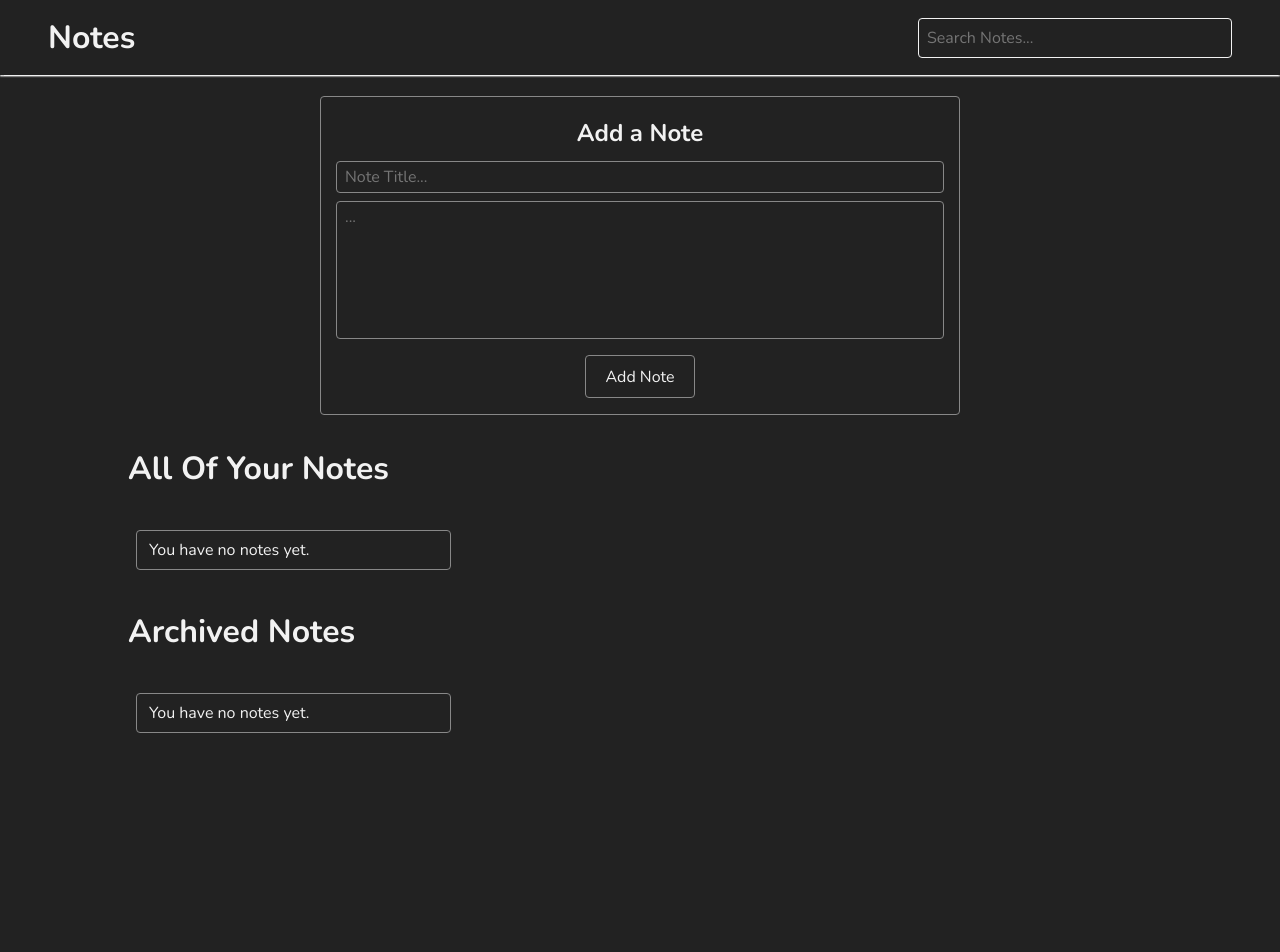
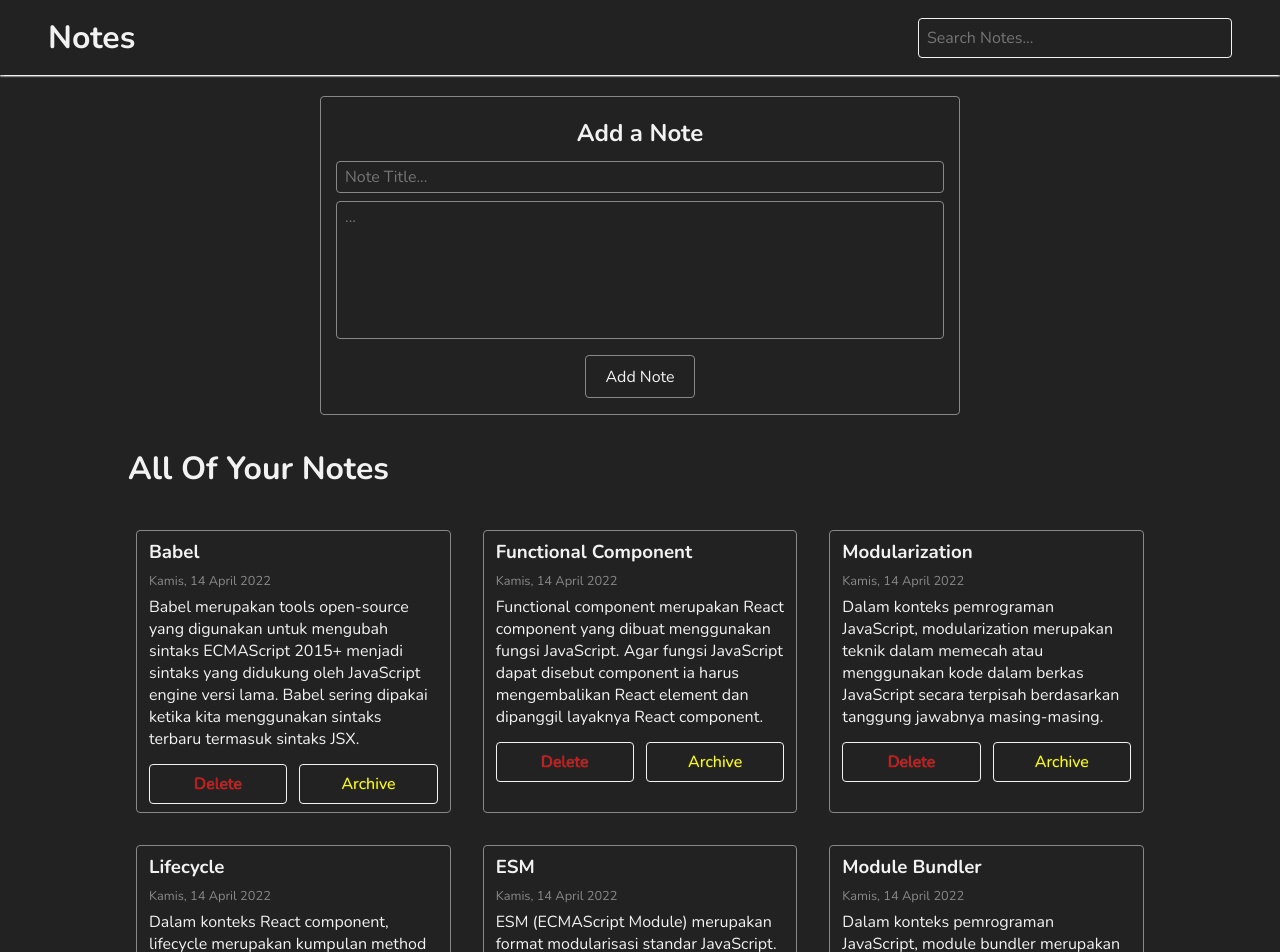
Before and after one commit to FahriFadhil/Notes-Web-React, a React (Create React App) app: page / in a window 1280 px wide. Shown: the top 952 px of the page. Built offline with nearby package versions, Linux system fonts and the light colour scheme.

Commit message:
Load initial data when first time open app

```diff
--- a/src/components/App.js
+++ b/src/components/App.js
@@ -2,15 +2,17 @@ import React from 'react';
 import Nav from './Nav';
 import Form from './Form';
 import NotesList from './NotesList';
+import data from '../data/notes.json';
 import { LocalStorageKey } from '../utils/constants';
 
 export default class App extends React.Component {
 
   constructor(props) {
     super(props)
-    // Initialize the state with the notes from localStorage
+    // Initialize the state with the notes from localStorage if it exists
+    // otherwise initialize it with the data from the json file
     this.state = {
-      notes: JSON.parse(localStorage.getItem(LocalStorageKey)) ?? [],
+      notes: JSON.parse(localStorage.getItem(LocalStorageKey)) ?? data ,
     }
   }
 
--- a/src/components/Form.js
+++ b/src/components/Form.js
@@ -1,5 +1,5 @@
 import React from 'react'
-import { createNoteObject } from '../utils/data';
+import { createNoteObject } from '../data/data';
 
 export default class Form extends React.Component {
     constructor(props) {
--- /dev/null
+++ b/src/data/notes.json
@@ -0,0 +1,44 @@
+[
+	{
+		"id": 1655539088955,
+		"title": "Babel",
+		"createdAt": "Kamis, 14 April 2022",
+		"content": "Babel merupakan tools open-source yang digunakan untuk mengubah sintaks ECMAScript 2015+ menjadi sintaks yang didukung oleh JavaScript engine versi lama. Babel sering dipakai ketika kita menggunakan sintaks terbaru termasuk sintaks JSX.",
+		"archived": false
+	},
+	{
+		"id": 1655539088956,
+		"title": "Functional Component",
+		"createdAt": "Kamis, 14 April 2022",
+		"content": "Functional component merupakan React component yang dibuat menggunakan fungsi JavaScript. Agar fungsi JavaScript dapat disebut component ia harus mengembalikan React element dan dipanggil layaknya React component.",
+		"archived": false
+	},
+	{
+		"id": 1655539088957,
+		"title": "Modularization",
+		"createdAt": "Kamis, 14 April 2022",
+		"content": "Dalam konteks pemrograman JavaScript, modularization merupakan teknik dalam memecah atau menggunakan kode dalam berkas JavaScript secara terpisah berdasarkan tanggung jawabnya masing-masing.",
+		"archived": false
+	},
+	{
+		"id": 1655539088959,
+		"title": "Lifecycle",
+		"createdAt": "Kamis, 14 April 2022",
+		"content": "Dalam konteks React component, lifecycle merupakan kumpulan method yang menjadi siklus hidup mulai dari component dibuat (constructor), dicetak (render), pasca-cetak (componentDidMount), dan sebagainya.",
+		"archived": false
+	},
+	{
+		"id": 1655539088960,
+		"title": "ESM",
+		"createdAt": "Kamis, 14 April 2022",
+		"content": "ESM (ECMAScript Module) merupakan format modularisasi standar JavaScript.",
+		"archived": false
+	},
+	{
+		"id": 1655539088961,
+		"title": "Module Bundler",
+		"createdAt": "Kamis, 14 April 2022",
+		"content": "Dalam konteks pemrograman JavaScript, module bundler merupakan tools yang digunakan untuk menggabungkan seluruh modul JavaScript yang digunakan oleh aplikasi menjadi satu berkas.",
+		"archived": false
+	}
+]
```
Also changed, not shown: src/data/data.js (renamed from src/utils/data.js).
